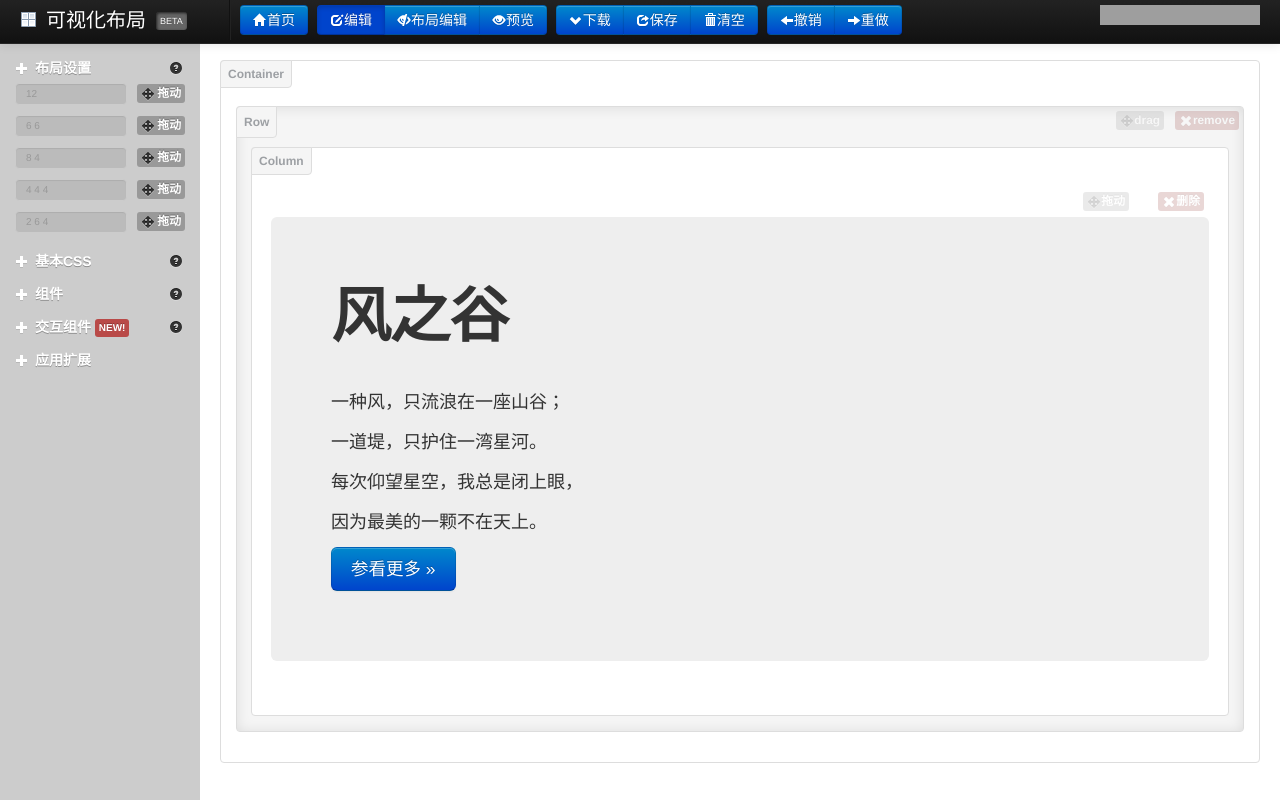
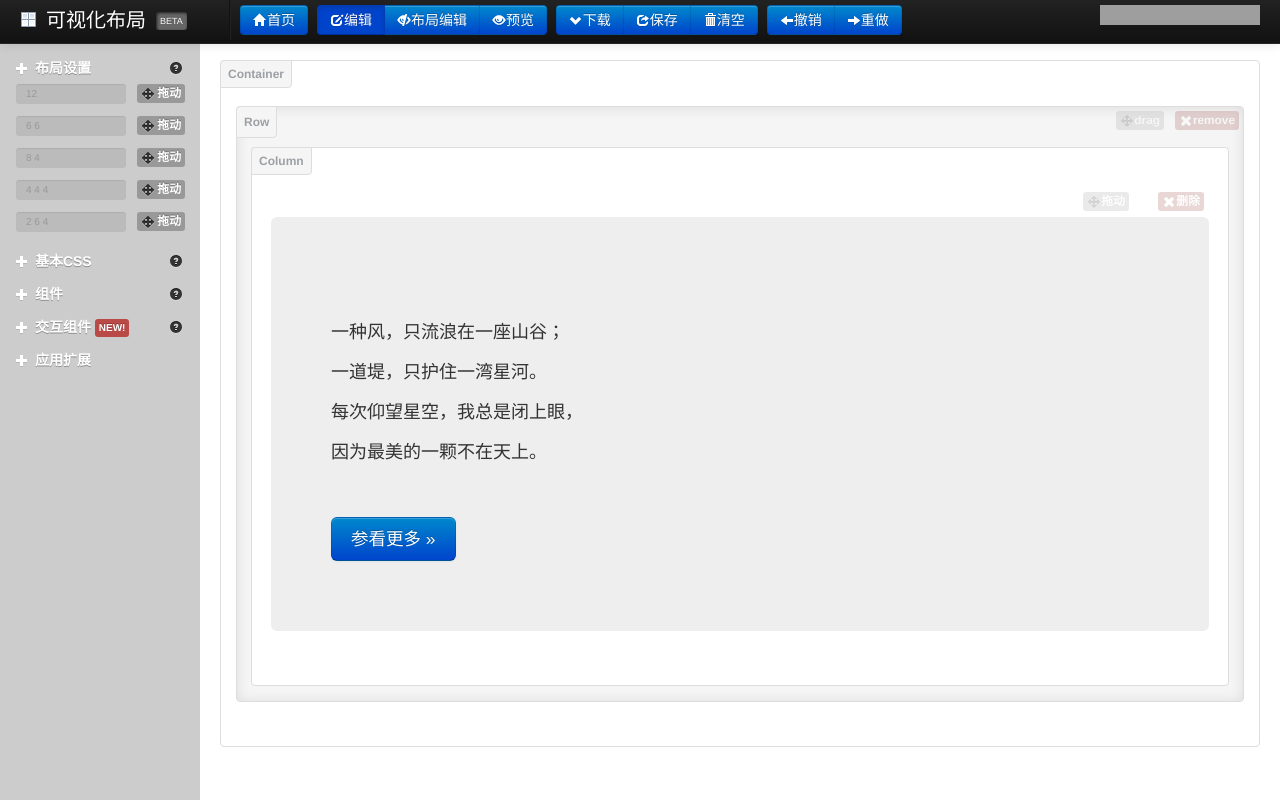
Before and after one commit to justjavac/layoutit, a plain HTML site: page index.html in a window 1280 px wide. Drawn offline with Linux system fonts and the light colour scheme; grey boxes are pictures that could not be loaded; files whose address does not match are found by name.

Commit message:
Update index.html

```diff
--- a/index.html
+++ b/index.html
@@ -860,12 +860,12 @@
               <div class="preview">概述</div>
               <div class="view">
                 <div class="hero-unit" contenteditable="true">
-                  <h1>风之谷</h1>
                   <p>&nbsp;</p>
                   <p>一种风，只流浪在一座山谷；</p>
                   <p>一道堤，只护住一湾星河。</p>
                   <p>每次仰望星空，我总是闭上眼，</p>
                   <p>因为最美的一颗不在天上。</p>
+                  <p>&nbsp;</p>
                   <p><a class="btn btn-primary btn-large" href="#">参看更多 »</a></p>
                 </div>
               </div>
```
